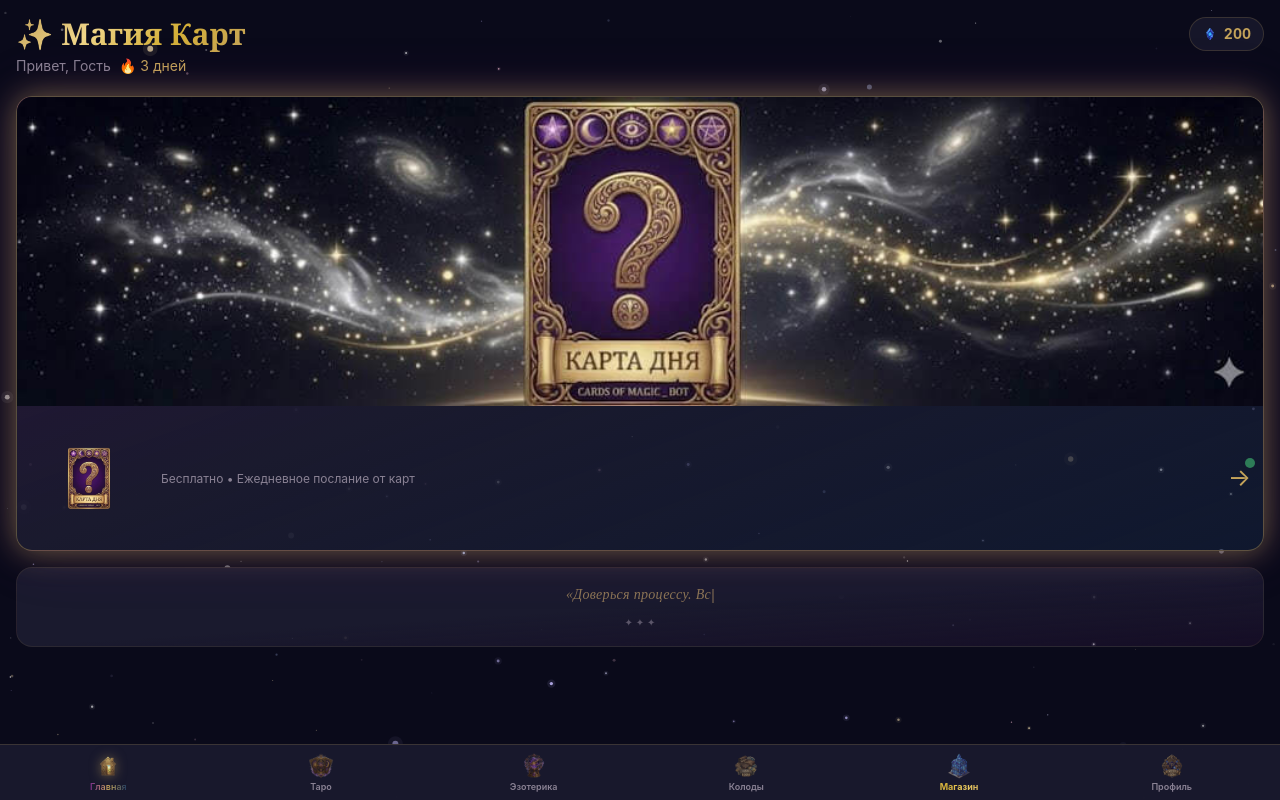
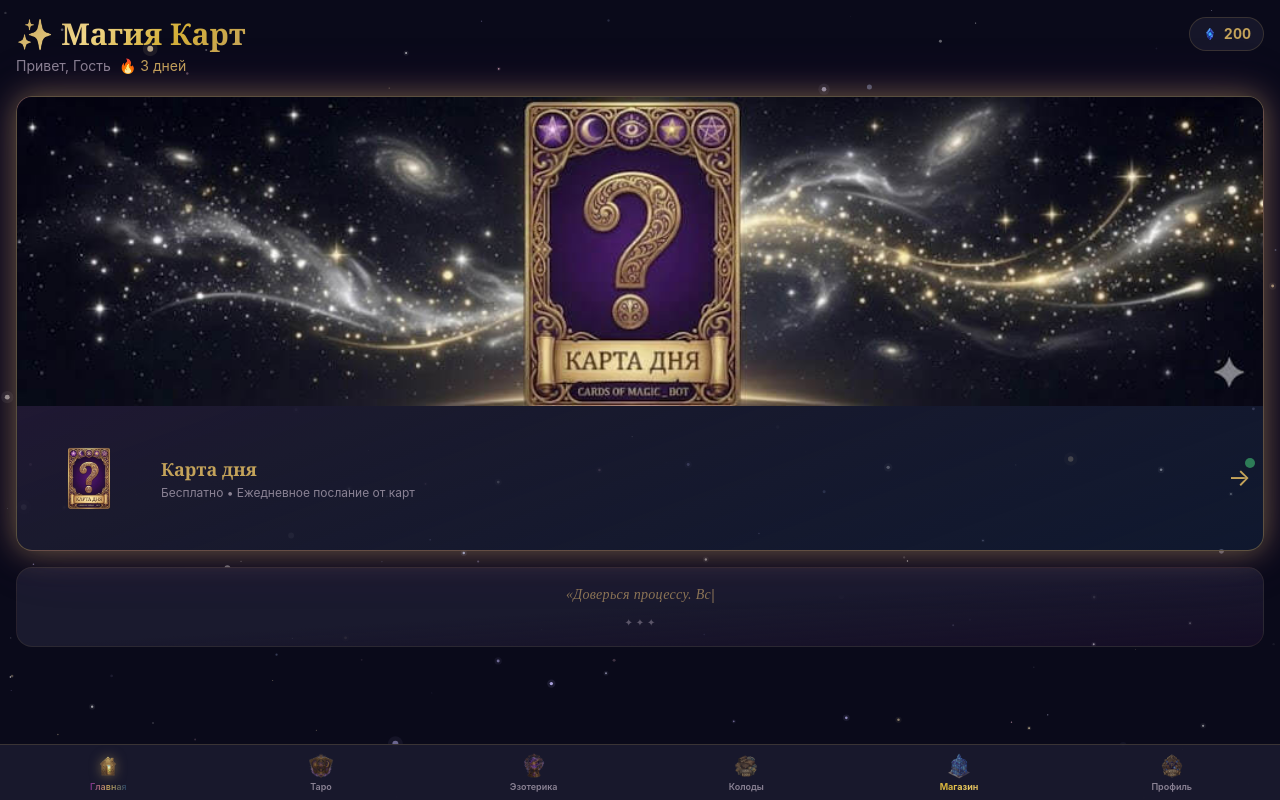
Before and after one commit to d1mambaway/tarot-ai-app, a Next.js app: page / in a window 1280 px wide. Built offline with nearby package versions, Linux system fonts and the light colour scheme.

Commit message:
Revert: restore Карта дня title in CardOfDaySection

```diff
--- a/src/components/ui/CardOfDaySection.tsx
+++ b/src/components/ui/CardOfDaySection.tsx
@@ -150,6 +150,9 @@ export default function CardOfDaySection() {
         </div>
         <div className="flex-1">
 
+          <p className="font-bold text-lg text-mystic-accent font-mystic">
+            {T.cardOfDay[l]}
+          </p>
           {cotdDrawn ? (
             <div>
               <p className="text-xs text-green-400 mt-0.5">✅ {T.cardOfDayDone[l]}</p>
```
